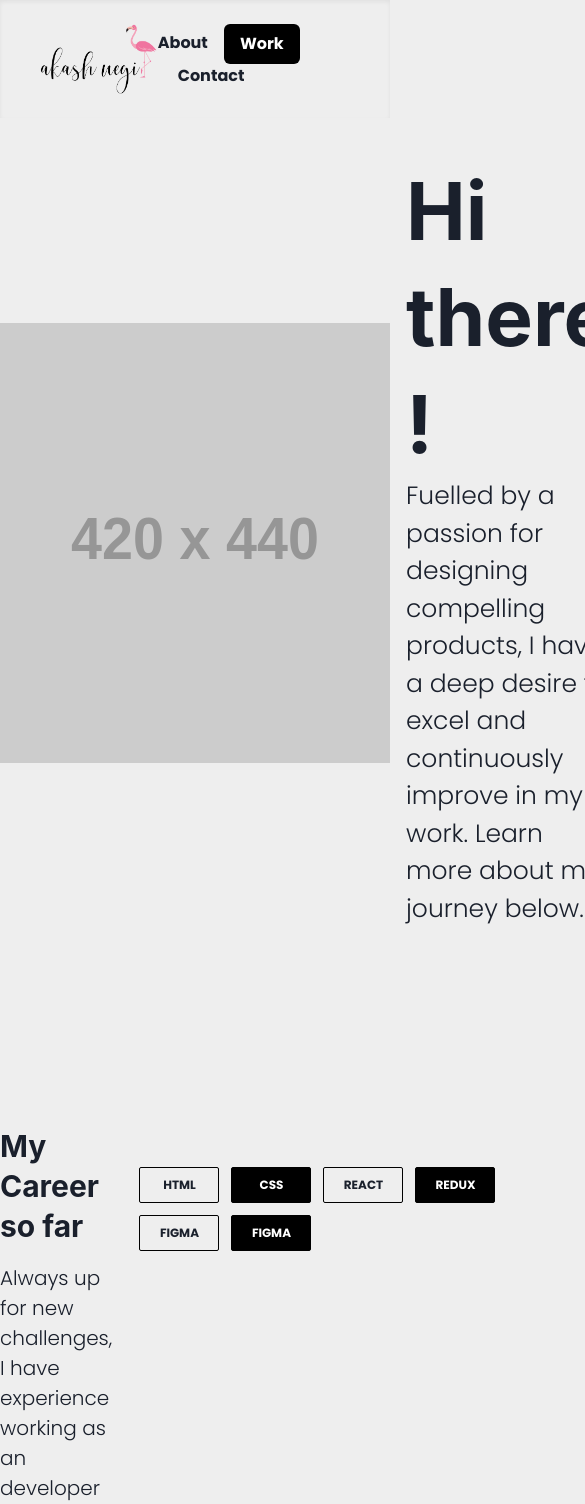
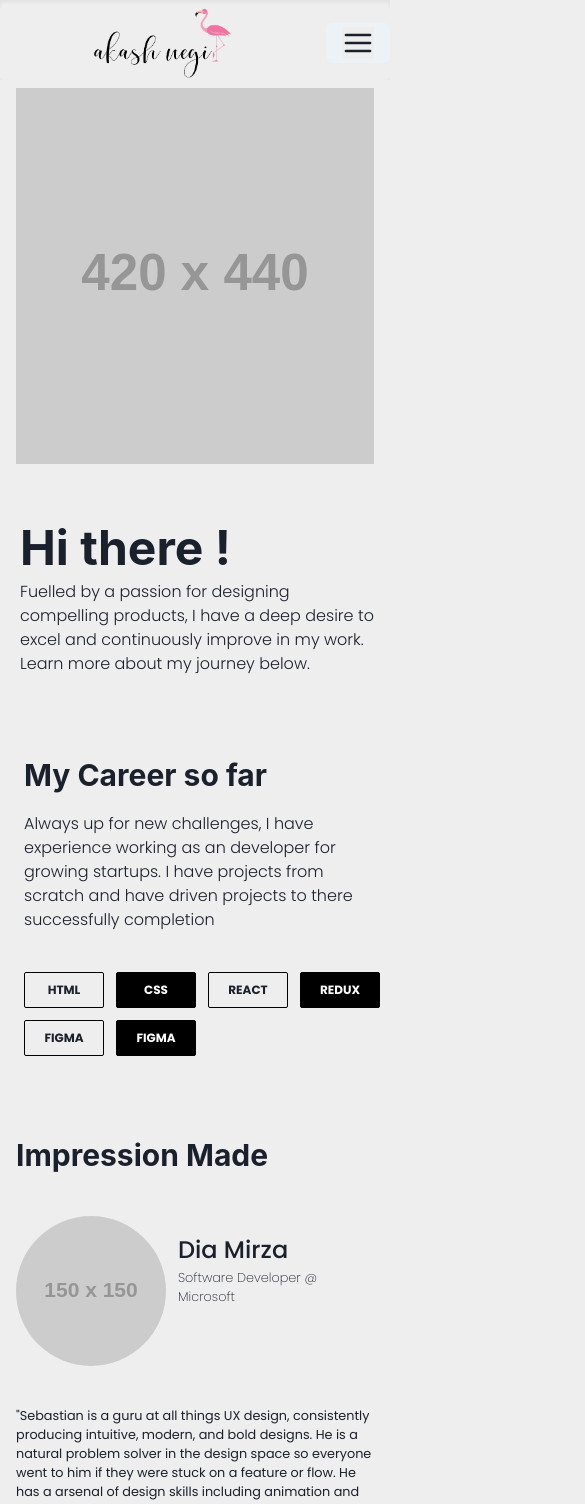
Before and after one commit to NegiAkash890/portfoliov2, a Next.js app: page / in a window 390 px wide. Shown: the top 1504 px of the page, 585 px wide, since content can reach past the window. Built offline with nearby package versions, Linux system fonts and the light colour scheme.

Commit message:
Basic Responsiveness to Home Layout

```diff
--- a/components/NavBar.js
+++ b/components/NavBar.js
@@ -1,14 +1,45 @@
-import { Box, Button, Flex, Image, Link, List, ListItem, UnorderedList } from '@chakra-ui/react'
-import React, { useEffect } from 'react'
-import useWindowDimensions from '../common/getDimension'
-function about() {
+import { HamburgerIcon } from "@chakra-ui/icons";
+import {
+  Box,
+  Button,
+  Drawer,
+  DrawerBody,
+  DrawerCloseButton,
+  DrawerContent,
+  DrawerFooter,
+  DrawerHeader,
+  DrawerOverlay,
+  Flex,
+  Image,
+  Link,
+  List,
+  ListItem,
+  Text,
+  UnorderedList,
+  useDisclosure,
+} from "@chakra-ui/react";
+import React, { useEffect } from "react";
+import useWindowDimensions from "../common/getDimension";
+function About() {
+const { isOpen, onOpen, onClose } = useDisclosure();
+const btnRef = React.useRef()
 
   return (
     <>
-    <Box  py={6} px={10} boxShadow='inner'  rounded='dark-lg' bg='#eee' zIndex={1001}>
-        <Flex justifyContent="space-between">
+      <Box
+        display={{ base: "none", md: "block" }}
+        boxShadow="inner"
+        px={8}
+        bg="#eee"
+        position="fixed"
+        width={"100%"}
+        height="80px"
+        top={0}
+        left={0}
+      >
+        <Flex justifyContent="space-between" alignItems={"center"}>
           <Box>
-                  <Image src='./logo.png' width='140px' height='70px' alt="Logo"/>
+            <Image src="./logo.png" width="140px" height="70px" alt="Logo" />
           </Box>
           <Box fontWeight="semibold">
             <Link mr={4}>About</Link>
@@ -18,13 +49,59 @@ function about() {
 
             <Link ml={5}>Contact</Link>
           </Box>
+        </Flex>
+      </Box>
+      <Box
+       pt={2}
+       pb={2}
+        display={{ md: "none" }}
+        boxShadow="inner"
+        bg="#eee"
+        position="fixed"
+        width={"100%"}
+        height="80px"
+        zIndex={20010}
+        top={0}
+        left={0}
+      >
+        <Flex justifyContent="space-between" alignItems={"center"} w="100%">
+          <Box mx={"auto"}>
+            <Image src="./logo.png" width="140px" height="70px" alt="Logo" />
+          </Box>
+          <Button float={"right"}>
+            <HamburgerIcon w={8} h={8} onClick={onOpen} ref={btnRef}/>
 
+          </Button>
+          {/* <Flex w={"100%"} zIndex="10000" pos={"fixed"}>
+              <Drawer
+                isOpen={isOpen}
+
+                onClose={onClose}
+              >
+                <DrawerOverlay />
+                <DrawerContent alignItems="center">
+                  <DrawerCloseButton alignSelf="end" />
+                  <DrawerHeader >
+                    <Text as="p"> Title </Text>
+                  </DrawerHeader>
+                  <DrawerBody>children</DrawerBody>
+                  <DrawerFooter>footer</DrawerFooter>
+                </DrawerContent>
+              </Drawer>
+            </Flex> */}
+
+          {/* <Box fontWeight="semibold">
+                <Link mr={4}>About</Link>
+                <Button bg="black" color="white">
+                    <Link>Work</Link>
+                </Button>
+
+                <Link ml={5}>Contact</Link>
+            </Box> */}
         </Flex>
-
       </Box>
-    <Box></Box>
     </>
-  )
+  );
 }
 
-export default about
+export default About;
--- a/package.json
+++ b/package.json
@@ -9,6 +9,7 @@
     "lint": "next lint"
   },
   "dependencies": {
+    "@chakra-ui/icons": "^2.0.2",
     "@chakra-ui/react": "^2.2.1",
     "@emotion/react": "^11.9.3",
     "@emotion/styled": "^11.9.3",
--- a/pages/about.js
+++ b/pages/about.js
@@ -13,24 +13,27 @@ import {
   UnorderedList,
 } from "@chakra-ui/react";
 import React, { useEffect } from "react";
-import NavBar from "../components/NavBar";
+
 function about() {
   return (
     <>
 
       <Box
         alignItems="center"
-        display="flex"
-        justifyContent="space-between"
+        display={{sm: "block", base:"block", md:"flex"}}
+        p={["4","4","10"]}
+        justifyContent="center"
         maxW={1000}
-        my={10}
+        my={["10","10","60"]}
         mx="auto"
+        width={"100%"}
+
 
       >
-        <Image src="https://fakeimg.pl/420x440/" width={420} height={440} />
-        <Box ml={4}>
-          <Heading fontSize="80px">Hi there !</Heading>
-          <Text fontSize="25px" fontWeight="light">
+        <Image src="https://fakeimg.pl/420x440/" width={420} height={440} objectFit="contain" alt="profile-image"/>
+        <Box ml={[1, 2, 4]} mt={[5, 0, 0]}>
+          <Heading fontSize={["3rem", "3rem","5rem"]}>Hi there !</Heading>
+          <Text fontSize={["1rem", "1.5rem", "1.5rem"]} fontWeight="light" display={"block"} width="100%">
             Fuelled by a passion for designing compelling products, I have a
             deep desire to excel and continuously improve in my work. Learn more
             about my journey below.
@@ -39,22 +42,24 @@ function about() {
       </Box>
       <Box
         alignItems="center"
-        display="flex"
-        justifyContent="space-between"
+        display={{sm: "block", base:"block", md:"flex"}}
+        p={["4","4","10"]}
+        justifyContent="center"
         maxW={1000}
-        my={200}
+        my={["10","10","60"]}
         mx="auto"
+        width={"100%"}
       >
-        <Box display="flex" justifyContent="space-between">
+        <Box  display={{sm: "block", base:"block", md:"flex"}} p={[2,3,4]} justifyContent="space-between">
           <Box>
             <Heading mb={4}>My Career so far</Heading>
-            <Text fontSize="20px" fontWeight="light">
+            <Text fontSize={["1rem", "1.5rem", "1.5rem"]}  fontWeight="light">
               Always up for new challenges, I have experience working as an
               developer for growing startups. I have projects from scratch and
               have driven projects to there successfully completion
             </Text>
           </Box>
-          <Box mt={10} ml={5} minW="400px">
+          <Box mt={10} ml={[0, 5, 5]} minW="400px">
             <Flex gap={3} wrap="wrap">
               <Badge
                 _hover={{
@@ -130,22 +135,30 @@ function about() {
           </Box>
         </Box>
       </Box>
-      <Box maxW={1000} my={10} mx="auto">
+      <Box
+        alignItems="center"
+        // display={{sm: "block", base:"block", md:"flex"}}
+        p={["4","4","10"]}
+        justifyContent="center"
+        maxW={1000}
+        my={["10","10","50"]}
+        mx="auto"
+        width={"100%"}>
         <Heading mb={4}>Impression Made</Heading>
-        <Flex gap={10} mt={10} alignItems="center" justifyContent="center">
-        <Box mt={10} minW="300">
+        <Box gap={10} mt={10} display={{sm: "block", base:"block", md:"flex"}} alignItems="center" justifyContent="center" wrap={"wrap"}>
+        <Box mt={10} minW="300"  display={{sm: "flex", base:"flex", md:"block"}}>
           <Image src="https://fakeimg.pl/150x150/" borderRadius={"100px"} />
           <Box ml={3} mt={4} lineHeight="1.5">
             <Text fontWeight="medium" fontSize="1.5rem">
               Dia Mirza
             </Text>
-            <Text fontWeight={"thin"} fontSize="1rem">
+            <Text fontWeight={"thin"} fontSize={["0.8rem","1rem","1rem"]}>
               Software Developer @ Microsoft
             </Text>
           </Box>
         </Box>
         <Box>
-          <Text fontSize={"20px"}>
+          <Text mt={["10","0","0"]} fontSize={["0.8rem","1rem","1rem"]}>
             "Sebastian is a guru at all things UX design, consistently producing
             intuitive, modern, and bold designs. He is a natural problem solver
             in the design space so everyone went to him if they were stuck on a
@@ -156,9 +169,9 @@ function about() {
             designs... Any business would be lucky to have him."
           </Text>
         </Box>
-        </Flex>
+        </Box>
       </Box>
-      <Button float={'right'} variant={'outline'} bg='black' color={'white'} borderRadius='none' mb={10}>Work</Button>
+      <Button mr={["2","0","0"]} float={'right'} variant={'outline'} bg='black' color={'white'} borderRadius='none' mb={10}>Work</Button>
     </>
   );
 }
--- a/styles/globals.css
+++ b/styles/globals.css
@@ -16,4 +16,6 @@ a {
   background-color: #eee;
   box-sizing: border-box;
   font-family: Poppins, sans-serif;
+  margin: 0;
+  padding: 0;
 }
```
Also changed, not shown: 1 other file (tests, documents, lock files or other folders). Lines whose indentation alone changed are shown as unchanged.
